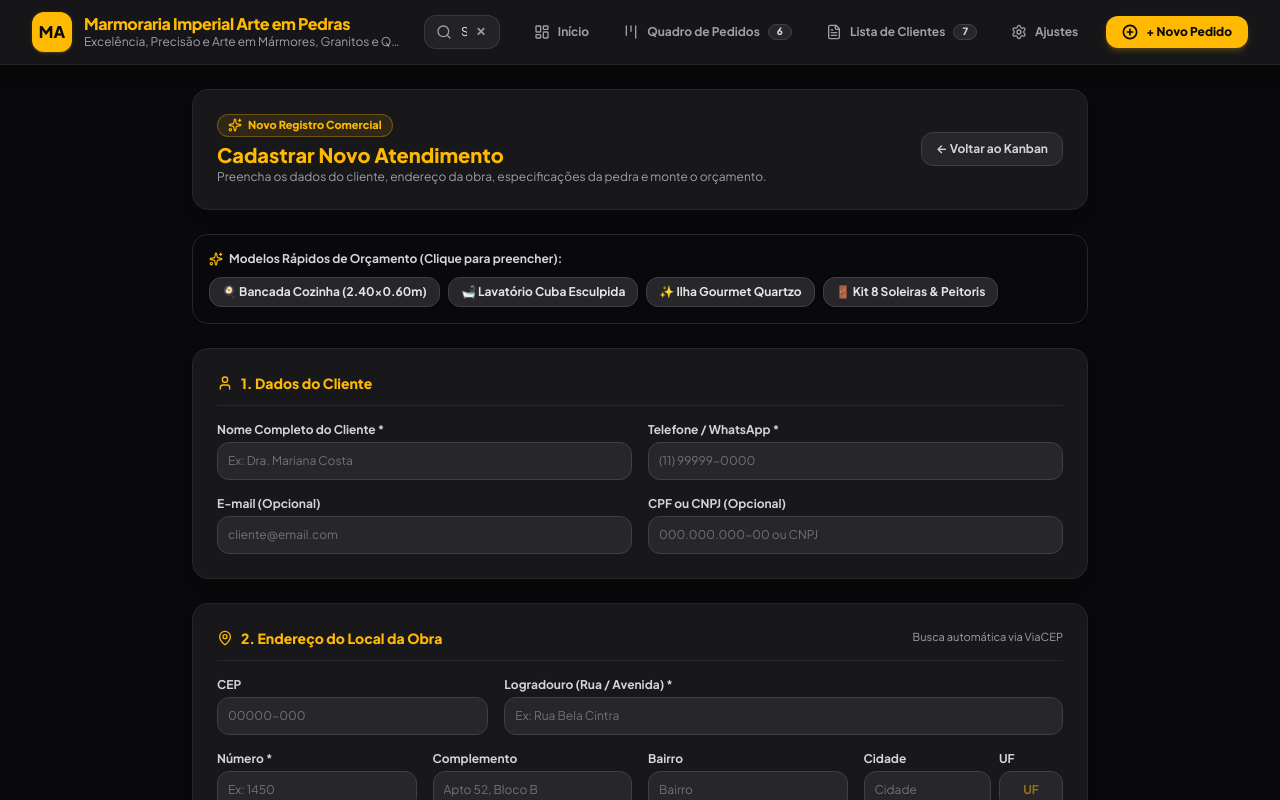
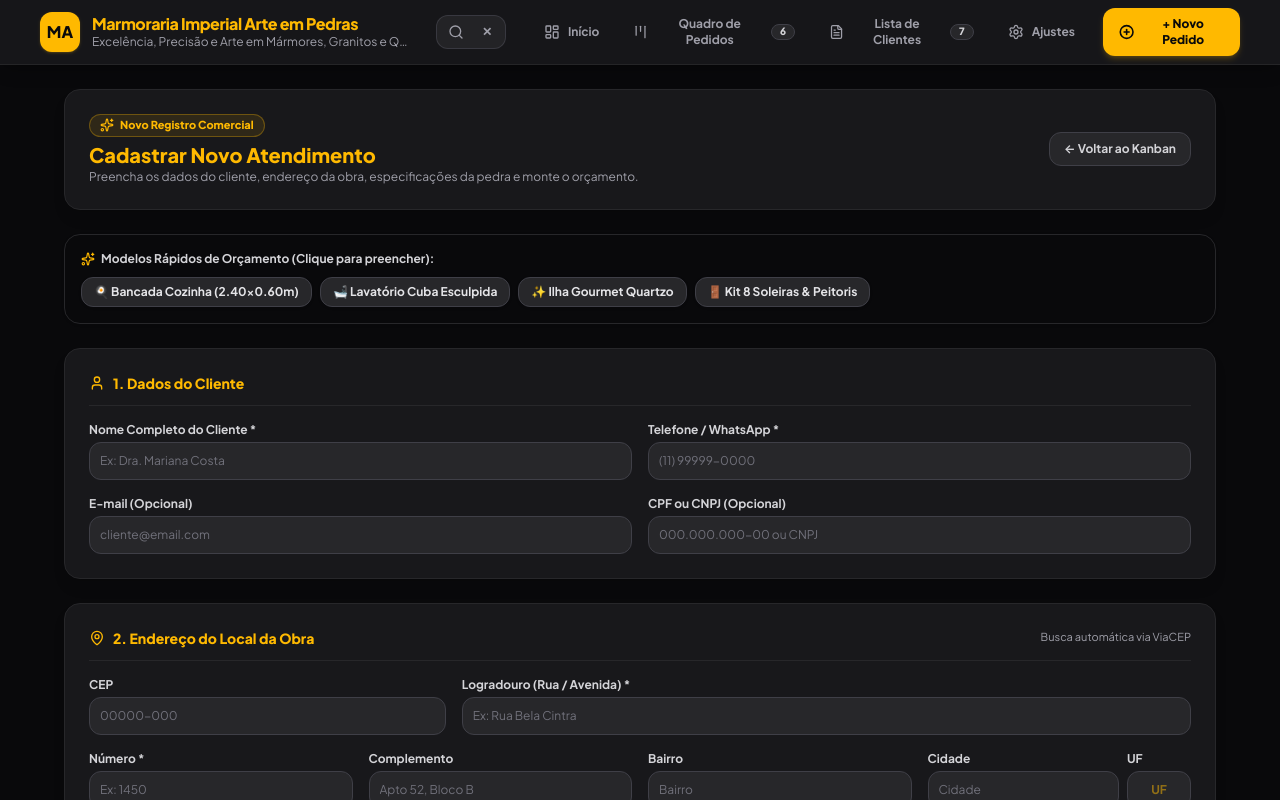
Before and after one commit to levisite-cloud/https-github.com-levisite-cloud-MAR100-, a React (Vite) app: page / in a window 1280 px wide. Both pictures are taken after typing "Sample" into the empty fields and a click on the button "+ Novo Pedido". Shown: the top 800 px of the page. Built offline with nearby package versions, Linux system fonts and the light colour scheme.

Commit message:
style: improve responsiveness and layout scaling
Updated container constraints and padding across views to ensure a better layout on ultra-wide screens, improved mobile touch interactions, and added Vercel routing configuration.

```diff
--- a/src/App.tsx
+++ b/src/App.tsx
@@ -76,7 +76,7 @@ const MainContent: React.FC = () => {
   const { activeView } = useApp();
 
   return (
-    <main className="max-w-7xl mx-auto px-3 sm:px-6 lg:px-8 pt-4 sm:pt-6 pb-20 md:pb-8">
+    <main className="w-full max-w-[1920px] mx-auto px-3 sm:px-6 lg:px-8 xl:px-10 2xl:px-12 pt-4 sm:pt-6 pb-24 md:pb-10 transition-all duration-200">
       {activeView === 'dashboard' && <DashboardView />}
       {activeView === 'kanban' && <KanbanView />}
       {activeView === 'atendimentos' && <AtendimentosListView />}
--- a/src/components/AtendimentoDetailModal.tsx
+++ b/src/components/AtendimentoDetailModal.tsx
@@ -218,10 +218,10 @@ export const AtendimentoDetailModal: React.FC = () => {
   )}`;
 
   return (
-    <div className="fixed inset-0 z-50 flex items-center justify-center p-3 sm:p-4 bg-black/80 backdrop-blur-sm animate-fade-in overflow-y-auto">
-      <div className="bg-zinc-900 rounded-2xl shadow-2xl border border-zinc-800 w-full max-w-4xl max-h-[92vh] flex flex-col overflow-hidden my-auto">
+    <div className="fixed inset-0 z-50 flex items-center justify-center p-2 sm:p-4 md:p-6 bg-black/80 backdrop-blur-sm animate-fade-in overflow-y-auto">
+      <div className="bg-zinc-900 rounded-2xl shadow-2xl border border-zinc-800 w-full max-w-[96vw] md:max-w-4xl lg:max-w-5xl max-h-[94vh] flex flex-col overflow-hidden my-auto">
         {/* Header */}
-        <div className="px-6 py-4 border-b border-zinc-800 bg-zinc-850 flex items-center justify-between shrink-0">
+        <div className="px-4 sm:px-6 py-3.5 sm:py-4 border-b border-zinc-800 bg-zinc-850 flex items-center justify-between shrink-0">
           <div className="flex items-center gap-3">
             <span className="text-xs font-mono font-bold px-2.5 py-1 rounded-lg bg-amber-400 text-zinc-950">
               #{String(atendimento.id).padStart(4, '0')}
--- a/src/components/ConfiguracoesView.tsx
+++ b/src/components/ConfiguracoesView.tsx
@@ -229,7 +229,7 @@ export const ConfiguracoesView: React.FC = () => {
   };
 
   return (
-    <div className="max-w-6xl mx-auto space-y-6 animate-fade-in pb-16">
+    <div className="w-full max-w-6xl xl:max-w-7xl mx-auto space-y-6 animate-fade-in pb-16">
       {/* Header */}
       <div className="bg-zinc-900 rounded-2xl p-6 border border-zinc-800 shadow-lg flex flex-col md:flex-row md:items-center justify-between gap-4">
         <div>
--- a/src/components/Header.tsx
+++ b/src/components/Header.tsx
@@ -27,8 +27,8 @@ export const Header: React.FC = () => {
 
   return (
     <header className="sticky top-0 z-40 bg-zinc-900/95 border-b border-zinc-800/90 backdrop-blur-md shadow-lg shadow-black/20">
-      <div className="max-w-7xl mx-auto px-4 sm:px-6 lg:px-8">
-        <div className="flex items-center justify-between h-16 gap-3">
+      <div className="w-full max-w-[1920px] mx-auto px-3 sm:px-6 lg:px-8 xl:px-10 2xl:px-12">
+        <div className="flex items-center justify-between h-16 gap-3 sm:gap-4">
           {/* Logo & Nome da Empresa */}
           <div
             className="flex items-center gap-3 cursor-pointer group shrink-0"
--- a/src/components/KanbanView.tsx
+++ b/src/components/KanbanView.tsx
@@ -116,7 +116,7 @@ export const KanbanView: React.FC = () => {
   };
 
   return (
-    <div className="space-y-4 animate-fade-in flex flex-col h-[calc(100vh-6.5rem)] pb-4">
+    <div className="space-y-4 animate-fade-in flex flex-col min-h-[calc(100vh-10rem)] md:h-[calc(100vh-7.5rem)] pb-4">
       {/* Kanban Header & Filter Bar */}
       <div className="bg-zinc-900 rounded-2xl p-4 border border-zinc-800 shadow-lg flex flex-col md:flex-row md:items-center justify-between gap-3 shrink-0">
         <div>
@@ -130,7 +130,7 @@ export const KanbanView: React.FC = () => {
 
         {/* Filter Controls */}
         <div className="flex items-center gap-2.5 flex-wrap">
-          <div className="relative min-w-[220px]">
+          <div className="relative flex-1 sm:flex-initial min-w-[200px] sm:min-w-[240px]">
             <Search className="w-4 h-4 absolute left-3 top-1/2 -translate-y-1/2 text-zinc-400" />
             <input
               type="text"
@@ -163,7 +163,7 @@ export const KanbanView: React.FC = () => {
 
           <button
             onClick={() => setActiveView('novo')}
-            className="inline-flex items-center gap-1.5 px-3.5 py-1.5 text-zinc-950 bg-amber-400 hover:bg-amber-300 active:bg-amber-500 text-xs font-black rounded-xl shadow-md shadow-amber-400/20 transition-all cursor-pointer"
+            className="inline-flex items-center gap-1.5 px-3.5 py-1.5 text-zinc-950 bg-amber-400 hover:bg-amber-300 active:bg-amber-500 text-xs font-black rounded-xl shadow-md shadow-amber-400/20 transition-all cursor-pointer shrink-0"
           >
             <Plus className="w-4 h-4 stroke-[2.5px]" />
             <span>+ Novo Pedido</span>
@@ -172,8 +172,8 @@ export const KanbanView: React.FC = () => {
       </div>
 
       {/* Kanban Columns Board */}
-      <div className="flex-1 overflow-x-auto overflow-y-hidden pb-2">
-        <div className="flex gap-3.5 h-full min-w-max items-stretch">
+      <div className="flex-1 overflow-x-auto overflow-y-hidden pb-2 scroll-smooth">
+        <div className="flex gap-3.5 h-full min-w-max items-stretch px-0.5">
           {STATUS_LIST.map((status) => {
             const columnCards = filteredAtendimentos.filter((a) => a.status === status);
             const cfg = STATUS_CONFIG[status];
@@ -186,7 +186,7 @@ export const KanbanView: React.FC = () => {
                 onDragOver={(e) => handleDragOver(e, status)}
                 onDragLeave={handleDragLeave}
                 onDrop={(e) => handleDrop(e, status)}
-                className={`w-72 sm:w-80 flex flex-col rounded-2xl border bg-zinc-900/90 transition-all duration-150 ${
+                className={`w-[85vw] sm:w-72 md:w-80 lg:w-[300px] xl:w-[320px] 2xl:w-[340px] flex flex-col rounded-2xl border bg-zinc-900/90 transition-all duration-150 shrink-0 ${
                   isOver
                     ? 'border-amber-400 bg-zinc-900 ring-2 ring-amber-400/30'
                     : 'border-zinc-800/90'
--- a/src/components/NovoAtendimentoView.tsx
+++ b/src/components/NovoAtendimentoView.tsx
@@ -324,7 +324,7 @@ export const NovoAtendimentoView: React.FC = () => {
   };
 
   return (
-    <div className="max-w-4xl mx-auto space-y-6 animate-fade-in pb-16">
+    <div className="w-full max-w-5xl xl:max-w-6xl mx-auto space-y-6 animate-fade-in pb-16">
       {/* Header */}
       <div className="bg-zinc-900 rounded-2xl p-6 border border-zinc-800 shadow-lg flex flex-col md:flex-row md:items-center justify-between gap-4">
         <div>
--- a/src/index.css
+++ b/src/index.css
@@ -7,12 +7,23 @@
   --primary-ring: rgba(245, 158, 11, 0.3);
 }
 
+html {
+  scroll-behavior: smooth;
+  -webkit-text-size-adjust: 100%;
+}
+
 body {
   font-family: 'Plus Jakarta Sans', -apple-system, BlinkMacSystemFont, 'Segoe UI', Roboto, sans-serif;
   -webkit-font-smoothing: antialiased;
   -moz-osx-font-smoothing: grayscale;
   background-color: #09090b;
   color: #f4f4f5;
+  overflow-x: hidden;
+}
+
+/* Fluid responsive touch handling */
+button, input, select, textarea {
+  touch-action: manipulation;
 }
 
 /* Custom dark scrollbar */
```
Also changed, not shown: vercel.json (added).
